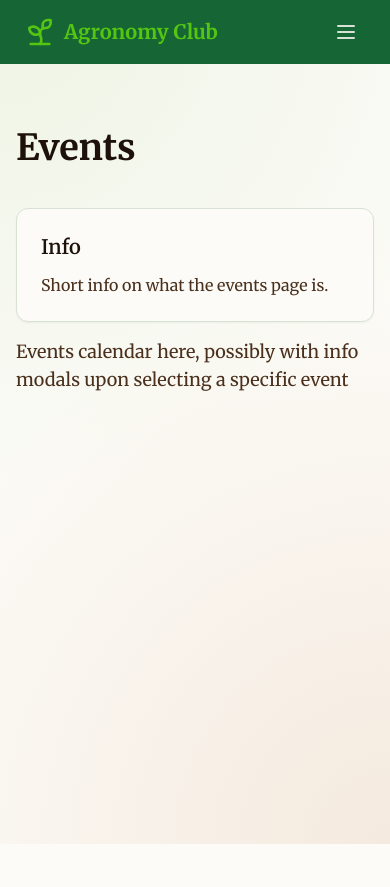
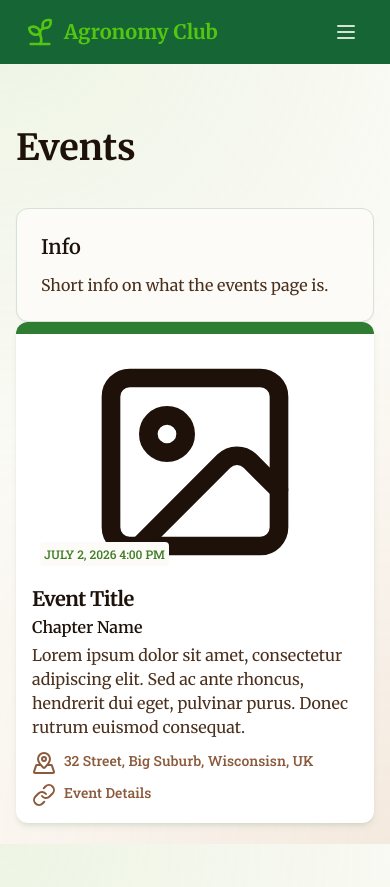
Before and after one commit to codersforcauses/agronomy-club, a Next.js app in the folder client/: page /events in a window 390 px wide. Before the commit the page ends 844 px from the top, so only its background shows below. Built offline with nearby package versions, Linux system fonts and the light colour scheme.

Commit message:
Changes: added css code from hell to EventCard component + additional UrlField to Django Event model for eventURL. Should be responsive enough! :)

```diff
--- a/client/src/app/events/page.tsx
+++ b/client/src/app/events/page.tsx
@@ -1,4 +1,6 @@
 import type { Metadata } from "next";
+
+import EventCard from "@/components/event-card";
 
 export const metadata: Metadata = {
   title: "Events | Agronomy Club",
@@ -16,10 +18,15 @@ export default function EventsPage() {
           <p className="mt-3">Short info on what the events page is.</p>
         </div>
       </div>
-      <p className="mt-4 text-lg text-brand-text">
-        Events calendar here, possibly with info modals upon selecting a
-        specific event
-      </p>
+      <EventCard
+        title="Event Title"
+        chapter="Chapter Name"
+        description="Lorem ipsum dolor sit amet, consectetur adipiscing elit. Sed ac ante rhoncus, hendrerit dui eget, pulvinar purus. Donec rutrum euismod consequat."
+        location="32 Street, Big Suburb, Wisconsisn, UK"
+        date={new Date("2026-07-02T16:00:00")}
+        chapterColor="#2e7d32"
+        eventUrl="#"
+      />
     </section>
   );
 }
--- a/client/src/components/event-card.tsx
+++ b/client/src/components/event-card.tsx
@@ -1,7 +1,11 @@
-import { ImageIcon } from "lucide-react";
+import { ImageIcon, Link as LinkIcon, MapPinned } from "lucide-react";
 import Image from "next/image";
+import Link from "next/link";
 
 import { Card, CardContent, CardTitle } from "@/components/ui/card";
+
+// Temp Task List:
+// - try to get the icons to follow font sizes
 
 export type EventCardProps = {
   title: string;
@@ -11,6 +15,7 @@ export type EventCardProps = {
   chapter: string;
   chapterColor: string;
   thumbnailUrl?: string;
+  eventUrl?: string;
 };
 
 export default function EventCard({
@@ -21,27 +26,54 @@ export default function EventCard({
   chapter,
   chapterColor,
   thumbnailUrl,
+  eventUrl,
 }: EventCardProps) {
   return (
-    <Card>
+    <Card className="relative h-full max-w-[364px] overflow-hidden rounded-xl border-0 pt-0 shadow-md shadow-brand-shadow">
       <div className="h-3 w-full" style={{ backgroundColor: chapterColor }} />
-      <CardContent>
-        // TODO: figure out layering of date blocks on top
+      <CardContent className="flex flex-col gap-3 p-4">
+        <div className="relative h-56 items-center justify-center">
           {thumbnailUrl ? (
             <Image
+              fill={true}
               src={thumbnailUrl}
-            alt={`${name} event thumbnail TBD`}
-            width={70}
-            height={70}
-            className="rounded-md object-cover"
+              alt={`Event thumbnail for ${title}`}
+              className="relative w-full rounded-md object-cover"
             />
           ) : (
-          <ImageIcon className="" />
+            <ImageIcon className="h-56 w-full text-brand-text-dark" />
           )}
-        <CardTitle className="">{title}</CardTitle>
-        <p>{chapter}</p>
-        <p>{description}</p>
-        <p>{location}</p>
+          <div className="absolute bottom-2 left-2 line-clamp-1 rounded-sm bg-brand-surface p-1 font-ui text-xs font-medium uppercase text-brand-green">
+            {date.toLocaleDateString([], {
+              day: "numeric",
+              month: "long",
+              year: "numeric",
+            })}{" "}
+            {date.toLocaleTimeString([], {
+              hour: "numeric",
+              minute: "2-digit",
+            })}
+          </div>
+        </div>
+        <div className="flex flex-col gap-1">
+          <CardTitle className="text-xl font-bold leading-tight text-brand-text-dark">
+            {title}
+          </CardTitle>
+          <h6>{chapter}</h6>
+          <p className="line-clamp-4 w-full text-brand-text">{description}</p>
+        </div>
+        <div className="flex w-full flex-col gap-2 align-bottom font-ui text-sm font-medium text-brand-brown">
+          <div className="flex flex-row">
+            <MapPinned className="max-h-[24px] flex-initial" />{" "}
+            <p className="pl-2">{location}</p>
+          </div>
+          <div className="flex flex-row">
+            <LinkIcon className="max-h-[24px] flex-initial" />{" "}
+            <Link href={`${eventUrl}`} className="pl-2 text-brand-brown">
+              Event Details
+            </Link>
+          </div>
+        </div>
       </CardContent>
     </Card>
   );
```
Also changed, not shown: 1 other file (tests, documents, lock files or other folders). Lines whose indentation alone changed are shown as unchanged.
